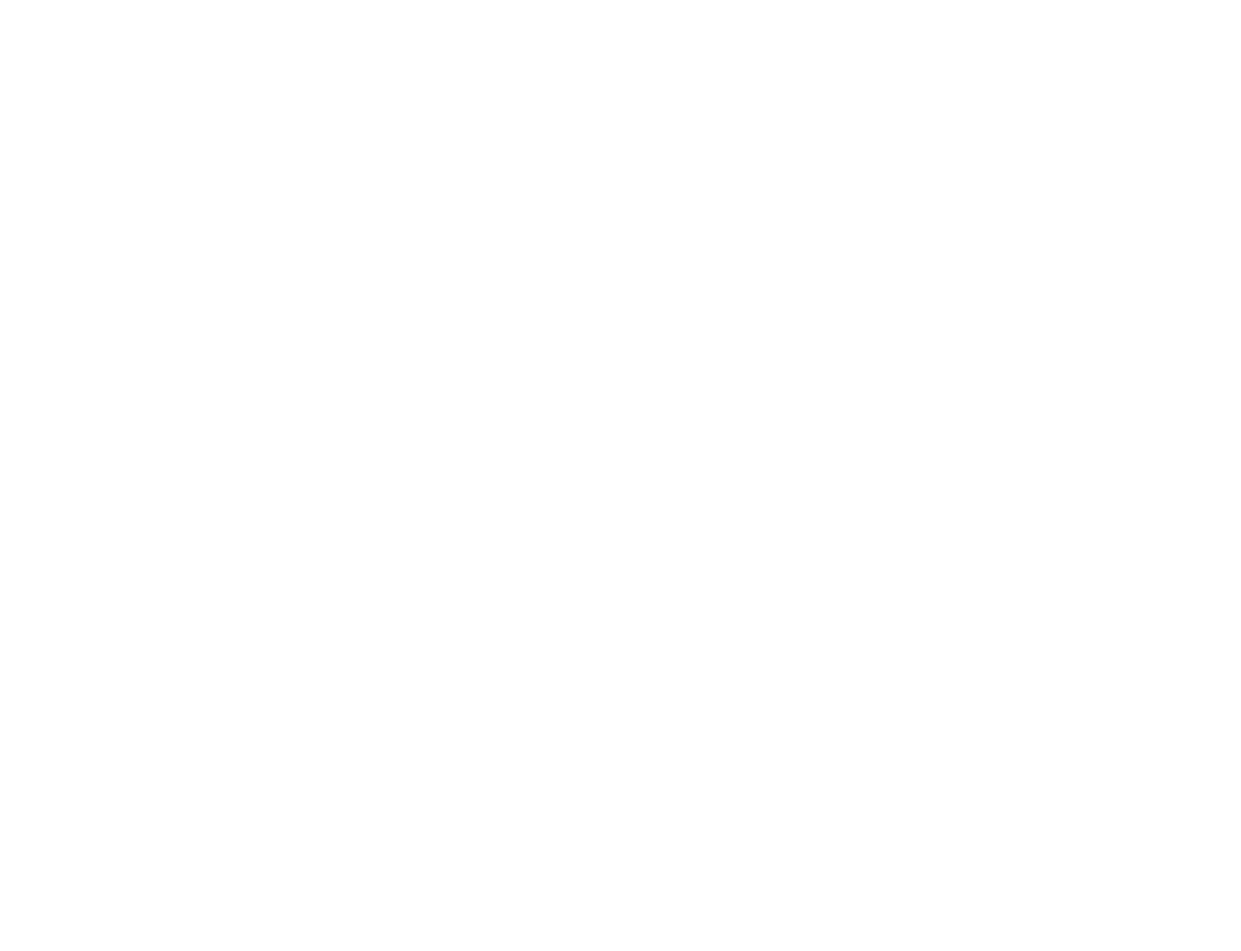
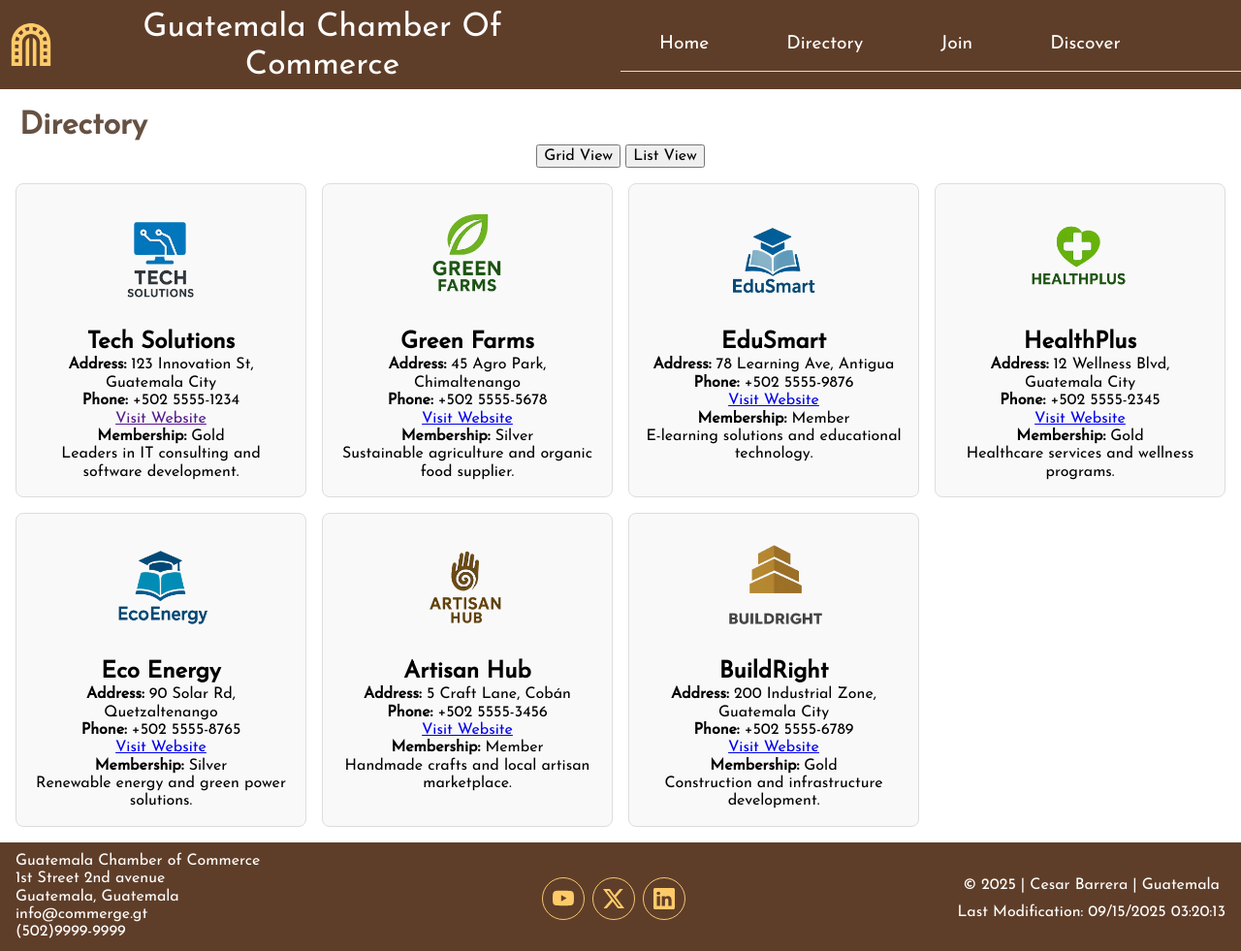
Before and after one commit to andre-barrera/wdd231, a plain HTML site: page chamber/directory.html in a window 1280 px wide. Shown: the whole page at 97% size. Before the commit the page ends 800 px from the top, so only its background shows below. Drawn offline with Linux system fonts and the light colour scheme.

Commit message:
updated changes

```diff
--- /dev/null
+++ b/chamber/data/members.json
@@ -0,0 +1,65 @@
+[
+  {
+    "name": "Tech Solutions",
+    "address": "123 Innovation St, Guatemala City",
+    "phone": "+502 5555-1234",
+    "website": "",
+    "image": "tech-solutions.webp",
+    "membership": 3,
+    "description": "Leaders in IT consulting and software development."
+  },
+  {
+    "name": "Green Farms",
+    "address": "45 Agro Park, Chimaltenango",
+    "phone": "+502 5555-5678",
+    "website": "https://greenfarms.com",
+    "image": "green-farms.webp",
+    "membership": 2,
+    "description": "Sustainable agriculture and organic food supplier."
+  },
+  {
+    "name": "EduSmart",
+    "address": "78 Learning Ave, Antigua",
+    "phone": "+502 5555-9876",
+    "website": "https://edusmart.com",
+    "image": "edu-smart.webp",
+    "membership": 1,
+    "description": "E-learning solutions and educational technology."
+  },
+  {
+    "name": "HealthPlus",
+    "address": "12 Wellness Blvd, Guatemala City",
+    "phone": "+502 5555-2345",
+    "website": "https://healthplus.com",
+    "image": "healthplus.webp",
+    "membership": 3,
+    "description": "Healthcare services and wellness programs."
+  },
+  {
+    "name": "Eco Energy",
+    "address": "90 Solar Rd, Quetzaltenango",
+    "phone": "+502 5555-8765",
+    "website": "https://ecoenergy.com",
+    "image": "eco-energy.webp",
+    "membership": 2,
+    "description": "Renewable energy and green power solutions."
+  },
+  {
+    "name": "Artisan Hub",
+    "address": "5 Craft Lane, Cobán",
+    "phone": "+502 5555-3456",
+    "website": "https://artisanhub.com",
+    "image": "artisan-hub.webp",
+    "membership": 1,
+    "description": "Handmade crafts and local artisan marketplace."
+  },
+  {
+    "name": "BuildRight",
+    "address": "200 Industrial Zone, Guatemala City",
+    "phone": "+502 5555-6789",
+    "website": "https://buildright.com",
+    "image": "build-right.webp",
+    "membership": 3,
+    "description": "Construction and infrastructure development."
+  }
+]
--- a/chamber/directory.html
+++ b/chamber/directory.html
@@ -21,6 +21,40 @@
     <meta property="og:type" content="website">
 </head>
 <body>
-
+    <div class="menu">
+    <header>
+        <img src="images/chamber-logo.svg" alt="Guatemala Chamber of Commerce Logo" width="512" height="512">
+        <span>Guatemala Chamber Of Commerce</span>
+        <button id="ham-btn" class="hamburger"></button>
+    </header>
+    <nav class="navigation">
+        <ul>
+            <li><a href="#">Home</a></li>
+            <li><a href="directory.html">Directory</a></li>
+            <li><a href="#">Join</a></li>
+            <li><a href="#">Discover</a></li>
+        </ul>
+    </nav>
+    </div>
+    <main>
+    <h1>Directory</h1>
+    <div class="view-buttons">
+        <button id="gridBtn">Grid View</button>
+        <button id="listBtn">List View</button>
+    </div>
+    <div class="cards"></div>
+    </main>
+    <footer>
+        <p class="contact-info">Guatemala Chamber of Commerce<br>1st Street 2nd avenue<br>Guatemala, Guatemala<br>info@commerge.gt<br>(502)9999-9999</p>
+        <div class="social">
+            <a href="https://www.youtube.com/" target="_blank"><img src="images/youtube.svg" alt="Youtube link"></a>
+            <a href="https://x.com/?lang=es" target="_blank"><img src="images/twitter-x.svg" alt="Twitter-x link"></a>
+            <a href="https://www.linkedin.com/in/andre-barrera-9849982b5/" target="_blank"><img src="images/linkedin.svg" alt="Linkedin link"></a>
+        </div>
+        <div>
+        <p class="currentyear"><span id="currentyear"></span> | Cesar Barrera | Guatemala</p>
+        <p class="lastModified"><span id="lastModified"></span></p>
+        </div>
+    </footer>
 </body>
 </html>
--- a/chamber/scripts/directory.js
+++ b/chamber/scripts/directory.js
@@ -0,0 +1,70 @@
+// Fetch and display members
+async function fetchMembers() {
+    try {
+        const response = await fetch("data/members.json");
+        if (!response.ok) throw new Error("Could not load JSON");
+        const members = await response.json();
+        displayMembers(members);
+    } catch (error) {
+        console.error("Error loading members:", error);
+    }
+}
+
+function displayMembers(members) {
+    const container = document.querySelector(".cards");
+    container.innerHTML = "";
+
+    members.forEach(member => {
+        const card = document.createElement("section");
+
+        card.innerHTML = `
+            <img src="images/${member.image}" alt="${member.name} logo">
+            <div>
+                <h2>${member.name}</h2>
+                <p><strong>Address:</strong> ${member.address}</p>
+                <p><strong>Phone:</strong> ${member.phone}</p>
+                <p><a href="${member.website}" target="_blank">Visit Website</a></p>
+                <p><strong>Membership:</strong> ${getMembershipLevel(member.membership)}</p>
+                <p>${member.description}</p>
+            </div>
+        `;
+        container.appendChild(card);
+    });
+}
+
+function getMembershipLevel(level) {
+    switch (level) {
+        case 3: return "Gold";
+        case 2: return "Silver";
+        default: return "Member";
+    }
+}
+
+// Toggle between grid and list
+document.getElementById("gridBtn").addEventListener("click", () => {
+    document.body.classList.remove("list");
+});
+document.getElementById("listBtn").addEventListener("click", () => {
+    document.body.classList.add("list");
+});
+
+// Footer: year + last modified
+const year = document.querySelector("#currentyear");
+const lastModified = document.querySelector("#lastModified");
+
+const today = new Date();
+
+year.innerHTML = `&copy; ${today.getFullYear()}`;
+lastModified.innerHTML = `Last Modification: ${document.lastModified}`;
+
+// Init
+fetchMembers();
+
+
+const navbutton = document.querySelector("#ham-btn");
+const navbar = document.querySelector('#nav-bar');
+
+navbutton.addEventListener('click', () => {
+    navbutton.classList.toggle('show');
+    navbar.classList.toggle('show');
+})
--- a/chamber/styles/base.css
+++ b/chamber/styles/base.css
@@ -0,0 +1,180 @@
+*{
+    margin: 0;
+    font-family: "Josefin Sans", sans-serif;
+    box-sizing: border-box;
+}
+
+:root{
+    --first-color: #9b9b7a;
+    --second-color: #5f3e29;
+    --third-color: #f4c773;
+    --fourth-color: #665142;
+}
+
+header{
+    display: grid;
+    grid-template-columns: 44px auto 44px;
+    align-items: center;
+    padding: 0 10px;
+    justify-content: center;
+    border-bottom: 1px solid #ddd;
+}
+
+header img{
+    display: block;
+    width: 100%;
+    height: auto;
+}
+
+header span{
+    font-size: 1.2rem;
+    color: var(--fourth-color);
+    display: flex;
+    text-align: center;
+    justify-content: center;
+    padding: 10px 0 5px 0;
+}
+
+/* nav */
+
+.hamburger{
+    border: none;
+    background: none;
+    cursor: pointer;
+    font-size: 2.3rem;
+    color: var(--fourth-color);
+    font-family: Verdana, Geneva, Tahoma, sans-serif;
+}
+
+.hamburger::before{
+    content: "\2630";
+}
+
+.hamburger.show::before{
+    content: "`\00D7";
+}
+
+/*
+.navigation{
+    display: none;
+}
+*/
+.navigation.show{
+    display: block;
+}
+
+.navigation ul{
+    list-style-type: none;
+    margin: 0;
+    padding: 0;
+    text-align: right;
+}
+
+.navigation a{
+    display: block;
+    text-decoration: none;
+    padding: 13px 20px;
+    color: #5a3c00;
+    border-bottom: 1px solid #ddd;
+}
+
+.navigation a:hover{
+    color: white;
+    background-color: var(--second-color) !important;
+}
+
+.navigation a.active{
+    background-color: #5a3c00;
+    color: white;
+}
+
+h1{
+    padding-left: 1rem;
+}
+
+
+/* Member cards layout */
+.cards {
+    display: grid;
+    grid-template-columns: repeat(auto-fit, minmax(250px, 1fr));
+    gap: 1rem;
+    padding: 1rem;
+}
+
+.cards section {
+    border: 1px solid #ddd;
+    border-radius: 8px;
+    padding: 1rem;
+    text-align: center;
+    background-color: #f9f9f9;
+}
+
+.cards section img {
+    max-width: 120px;
+    height: auto;
+    margin-bottom: 0.5rem;
+}
+
+/* List View */
+.list .cards {
+    display: block;
+}
+
+.list .cards section {
+    display: flex;
+    align-items: center;
+    text-align: left;
+    margin-bottom: 1rem;
+}
+
+.list .cards section img {
+    display: none;
+}
+
+.view-buttons{
+    justify-self: center;
+}
+
+
+/* Footer */
+
+footer{
+    background-color: var(--second-color);
+    color: white;
+}
+
+.contact-info{
+    padding: 10px 10px;
+    text-align: center;
+}
+
+.social{
+    display: flex;
+    justify-content: center;
+    column-gap: 8px;
+    padding-bottom: 15px;
+}
+
+.social a{
+    display: flex;
+    width: 44px;
+    height: 44px;
+    align-items: center;
+    justify-content: center;
+    border: solid 1px var(--third-color);
+    border-radius: 22px;
+}
+
+.social img{
+    height: 22px;
+    width: 22px;
+}
+
+.currentyear{
+    text-align: center;
+}
+
+.lastModified{
+    text-align: center;
+    padding-bottom: 10px;
+}
--- a/chamber/styles/large.css
+++ b/chamber/styles/large.css
@@ -0,0 +1,84 @@
+@media only screen and (min-width: 38rem){
+
+:root{
+    --first-color: #9b9b7a;
+    --second-color: #5f3e29;
+    --third-color: #f4c773;
+    --fourth-color: #665142;
+}
+
+header{
+    border: none;
+}
+
+
+.menu{
+    display: grid;
+    grid-template-columns: 1fr 1fr;
+    align-items: center;
+    background-color: #5f3e29;
+}
+
+
+
+.navigation a{
+    border: none;
+    color: white;
+}
+
+header span {
+    font-size: 2.1rem;
+    padding-left: 25px;
+    color:white;
+}
+
+.hamburger{
+    display: none;
+}
+
+.navigation{
+    display: block;
+    border-bottom: solid 1px #ddd;
+}
+
+.navigation ul{
+    display: flex;
+}
+
+.navigation a{
+    padding: 16px 40px;
+    font-size: 1.2rem;
+}
+
+h1{
+    padding: 0;
+    margin: 20px 0 0 20px;
+    color: var(--fourth-color);
+}
+
+footer {
+  display: flex;
+  justify-content: space-between;
+  align-items: center; /* vertical centering works here */
+  background-color: var(--second-color);
+  color: white;
+  padding: 0;
+}
+
+.contact-info{
+    text-align: left;
+    padding-left: 1rem;
+}
+
+.currentyear{
+    padding: 15px 1rem 10px 0;
+}
+
+.lastModified{
+    padding-right: 1rem;
+}
+.social{
+    padding-top: 20px;
+}
+
+}
```
Also changed, not shown: chamber/images/artisan-hub.webp (added), chamber/images/build-right.webp (added), chamber/images/chamber-logo.svg (added), chamber/images/eco-energy.webp (added), chamber/images/edu-smart.webp (added), chamber/images/green-farms.webp (added), chamber/images/healthplus.webp (added), chamber/images/linkedin.svg (added), chamber/images/tech-solutions.webp (added), chamber/images/twitter-x.svg (added), chamber/images/youtube.svg (added).
